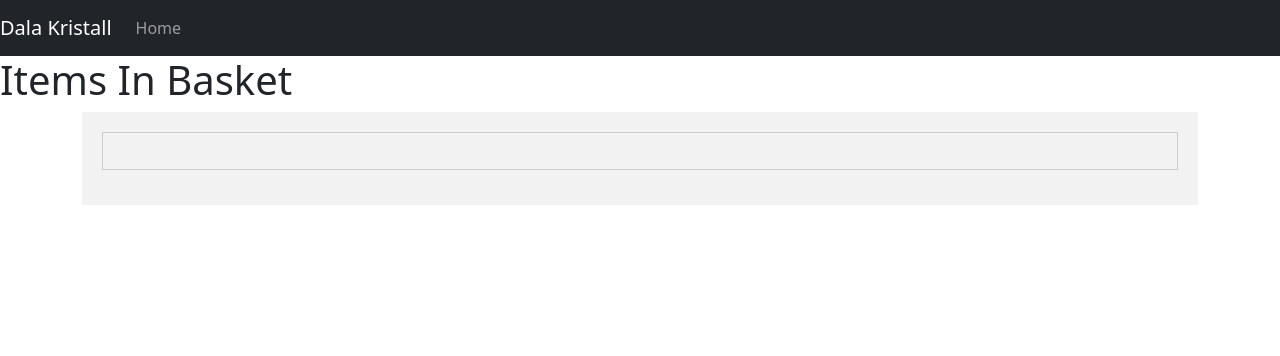
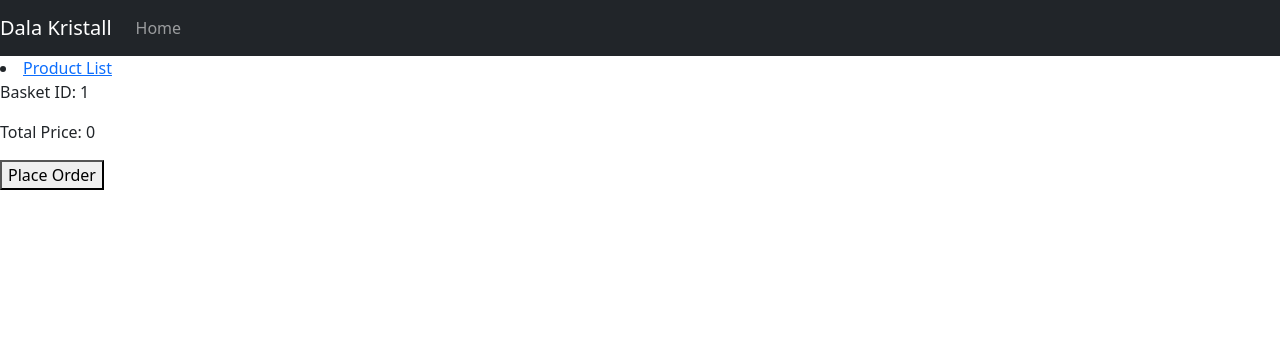
Before and after one commit to RasSved/D0018E-group-14, a Flask app: page /basket.html/11 in a window 1280 px wide. Shown: the top 356 px of the page. Run offline with Flask 3, Linux system fonts and the light colour scheme; data that the repository does not hold is empty; some libraries are stand-ins or nearby versions.

Commit message:
Update basket.html

```diff
--- a/code/templates/basket.html
+++ b/code/templates/basket.html
@@ -5,16 +5,33 @@
 
 
 {% block body %}
-<h1>Items In Basket</h1>
-<div class="container">
-    <div class="products">
-        <div class="product-box">
-            <h2>{{ products['name'] }}</h2>
-            <p>{{ products['spec1'] }}</p>
-            <p>{{ products['spec1'] }}</p>
+<li class="button1">
+    <a class="button1" href="{{url_for('productlist', role = 'customer' ) }}">Product List</a>
+</li>
+{% set total_price = total_price %}
+
+{% for product in products %}
+    <div class="container">
+        <div class="products">
+            <div class="product-box">
+                <p>Name: {{ product.name }}</p>
+                <p>Price: {{ product.price }}</p>
+                <p>Quantity In Basket: {{ product.quantity }}</p>
+                <form action="{{ url_for('removeitem') }}" method="post">
+                    <input type="hidden" name="basket_id" value="{{ basket_id }}">
+                    <input type="hidden" name="product_id" value="{{ product.product_id }}">
+                    <button type="submit">Remove Item</button>
+                </form>
+            </div>
         </div>
     </div>
-</div>
+    <p>Product ID: {{ product.product_id }}</p>
+{% endfor %}
+<p>Basket ID: {{ basket_id }}</p>
+<p>Total Price: {{ total_price }}</p>
+<form action="{{ url_for('placeorder', ID=basket_id) }}" method="post">
+    <button type="submit">Place Order</button>
+</form>
 {% endblock %}
 
 {% block navbuttons %}
```
